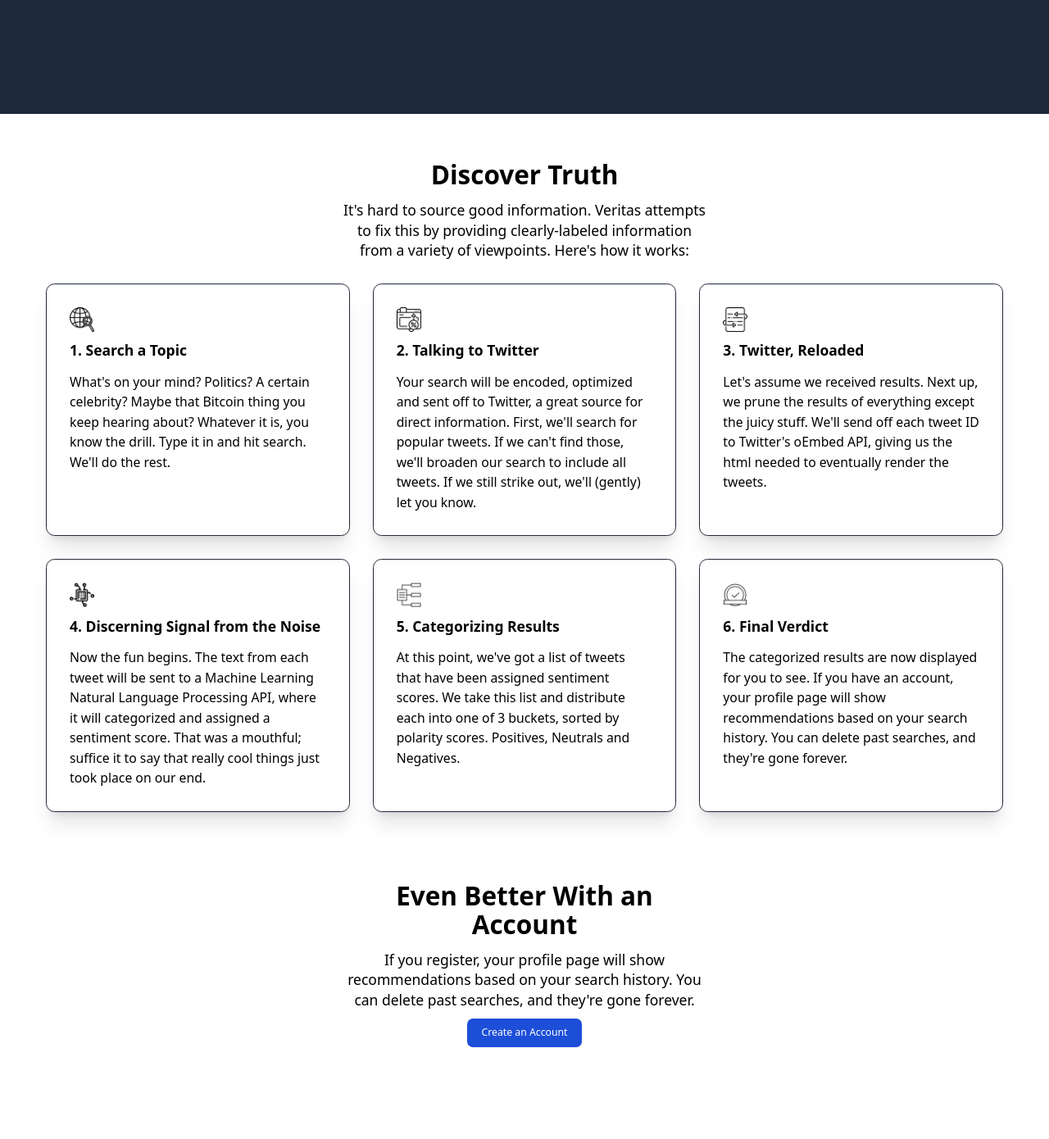
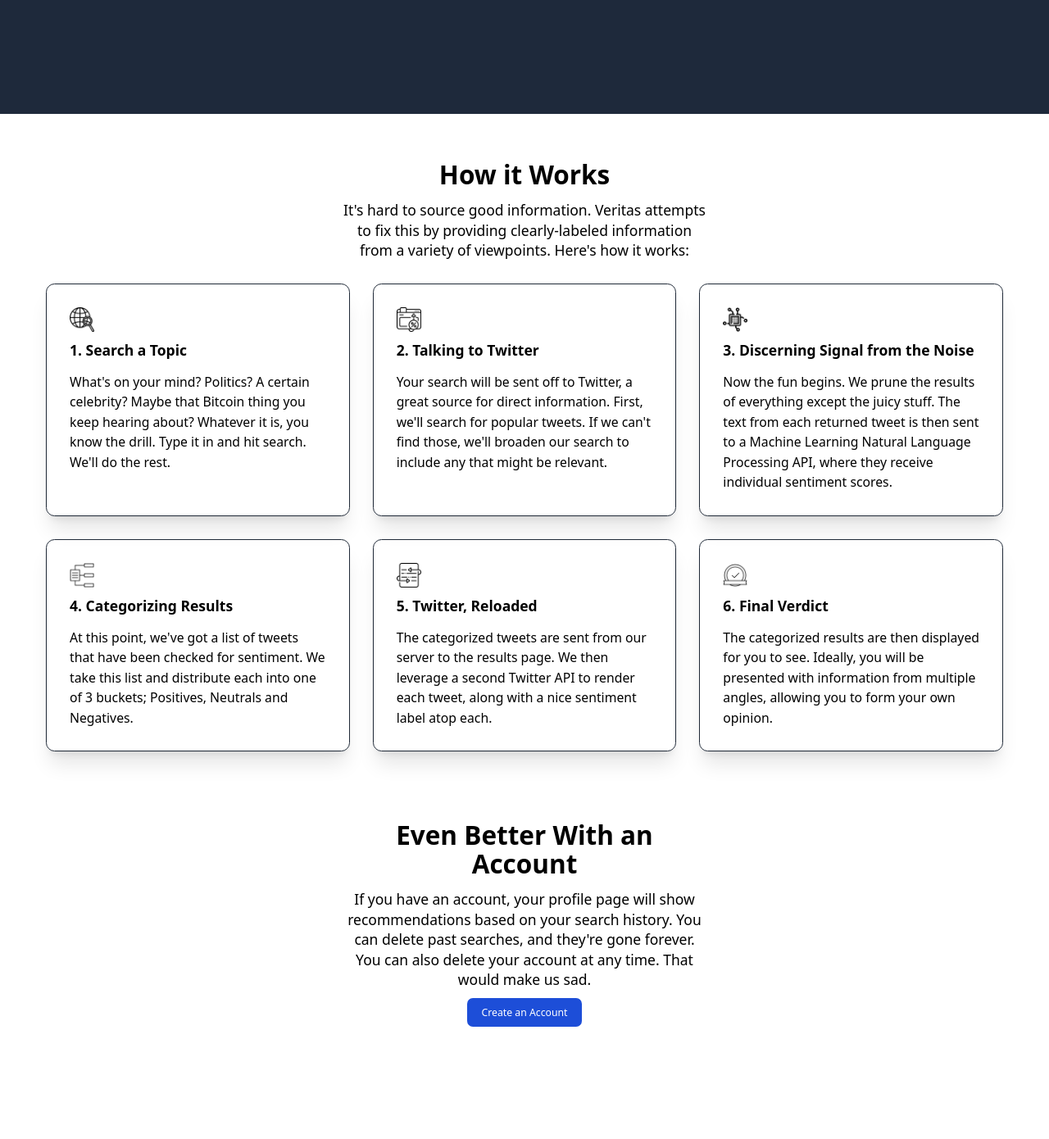
Before and after one commit to jwhudnall/Veritasearch, a Flask app: page / in a window 1280 px wide. Shown: the part 456-1846 px from the top of the page at 82% size. After the commit the page ends 1709 px from the top, so only its background shows below. Run offline with Flask 2, Linux system fonts and the light colour scheme; parts of the project's set-up code (start-up, migrations or seed data) failed here and were passed over; some libraries are stand-ins or nearby versions.

Commit message:
Edit how-it-works section

```diff
--- a/templates/index.html
+++ b/templates/index.html
@@ -55,7 +55,7 @@ Veritas
 <section class="bg-white">
   <div class="max-w-screen-xl px-4 py-16 mx-auto text-black space-y-8 sm:px-6 lg:px-8">
     <div class="max-w-lg mx-auto text-center">
-      <h2 class="text-3xl font-bold sm:text-4xl">Discover Truth</h2>
+      <h2 class="text-3xl font-bold sm:text-4xl">How it Works</h2>
 
       <p class="mt-4 text-xl">
         It's hard to source good information. Veritas attempts to fix this by providing clearly-labeled information from
@@ -81,42 +81,42 @@ Veritas
         <h3 class="mt-3 text-xl font-bold">2. Talking to Twitter</h3>
 
         <p class="mt-4 text-lg">
-          Your search will be encoded, optimized and sent off to Twitter, a great source for direct information. First,
-          we'll search for popular tweets. If we can't find those, we'll broaden our search to include all tweets. If we
-          still strike out, we'll (gently) let you know.
-        </p>
-      </div>
-
-      <div class="block p-8 border border-gray-800 shadow-xl rounded-xl">
-        <img src="/static/images/update-icon.png" height="30" width="30" alt="Search">
-        <h3 class="mt-3 text-xl font-bold">3. Twitter, Reloaded</h3>
-
-        <p class="mt-4 text-lg">
-          Let's assume we received results. Next up, we prune the results of everything except the juicy stuff. We'll
-          send off each tweet ID to Twitter's oEmbed API, giving us the html needed to eventually render the tweets.
+          Your search will be sent off to Twitter, a great source for direct information. First,
+          we'll search for popular tweets. If we can't find those, we'll broaden our search to include any that might be
+          relevant.
         </p>
       </div>
 
       <div class="block p-8 border border-gray-800 shadow-xl rounded-xl">
         <img src="/static/images/chip-icon.png" height="30" width="30" alt="Search">
-
-        <h3 class="mt-3 text-xl font-bold">4. Discerning Signal from the Noise</h3>
+        <h3 class="mt-3 text-xl font-bold">3. Discerning Signal from the Noise</h3>
 
         <p class="mt-4 text-lg">
-          Now the fun begins. The text from each tweet will be sent to a Machine Learning Natural Language Processing
-          API, where it will categorized and assigned a sentiment score. That was a mouthful; suffice it to say that
-          really cool things just took place on our end.
+          Now the fun begins. We prune the results of everything except the juicy stuff. The text from each
+          returned tweet is then sent to a Machine Learning Natural Language Processing API, where they receive
+          individual sentiment scores.
         </p>
       </div>
 
       <div class="block p-8 border border-gray-800 shadow-xl rounded-xl">
         <img src="/static/images/categorize-icon.png" height="30" width="30" alt="Search">
 
-        <h3 class="mt-3 text-xl font-bold">5. Categorizing Results</h3>
+        <h3 class="mt-3 text-xl font-bold">4. Categorizing Results</h3>
 
         <p class="mt-4 text-lg">
-          At this point, we've got a list of tweets that have been assigned sentiment scores. We take this list and
-          distribute each into one of 3 buckets, sorted by polarity scores. Positives, Neutrals and Negatives.
+          At this point, we've got a list of tweets that have been checked for sentiment. We take this list and
+          distribute each into one of 3 buckets; Positives, Neutrals and Negatives.
+        </p>
+      </div>
+
+      <div class="block p-8 border border-gray-800 shadow-xl rounded-xl">
+        <img src="/static/images/update-icon.png" height="30" width="30" alt="Search">
+
+        <h3 class="mt-3 text-xl font-bold">5. Twitter, Reloaded</h3>
+
+        <p class="mt-4 text-lg">
+          The categorized tweets are sent from our server to the results page. We then leverage a second
+          Twitter API to render each tweet, along with a nice sentiment label atop each.
         </p>
       </div>
 
@@ -126,8 +126,8 @@ Veritas
         <h3 class="mt-3 text-xl font-bold">6. Final Verdict</h3>
 
         <p class="mt-4 text-lg">
-          The categorized results are now displayed for you to see. If you have an account, your profile page will show
-          recommendations based on your search history. You can delete past searches, and they're gone forever.
+          The categorized results are then displayed for you to see. Ideally, you will be presented with information
+          from multiple angles, allowing you to form your own opinion.
         </p>
       </div>
     </div>
@@ -175,8 +175,9 @@ Veritas
           <h2 class="text-3xl font-bold sm:text-4xl">Even Better With an Account</h2>
 
           <p class="mt-4 text-xl">
-            If you register, your profile page will show
-            recommendations based on your search history. You can delete past searches, and they're gone forever.
+            If you have an account, your profile page will show recommendations based on your search history. You can
+            delete past searches, and they're gone forever. You can also delete your account at any time. That would
+            make us sad.
           </p>
 
           <button
```
